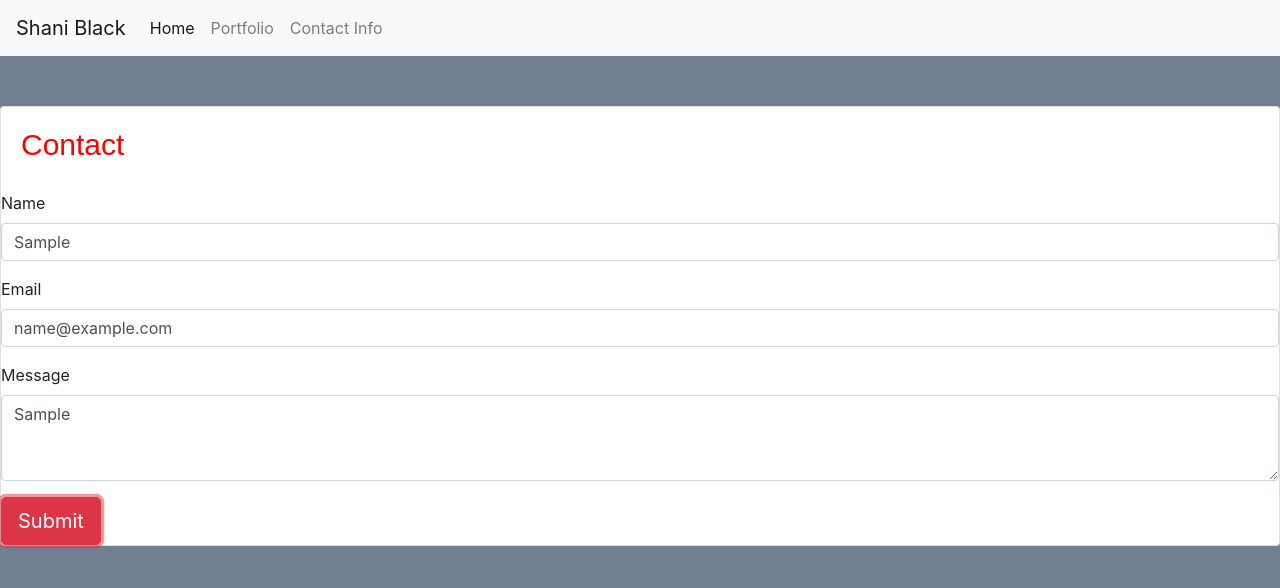
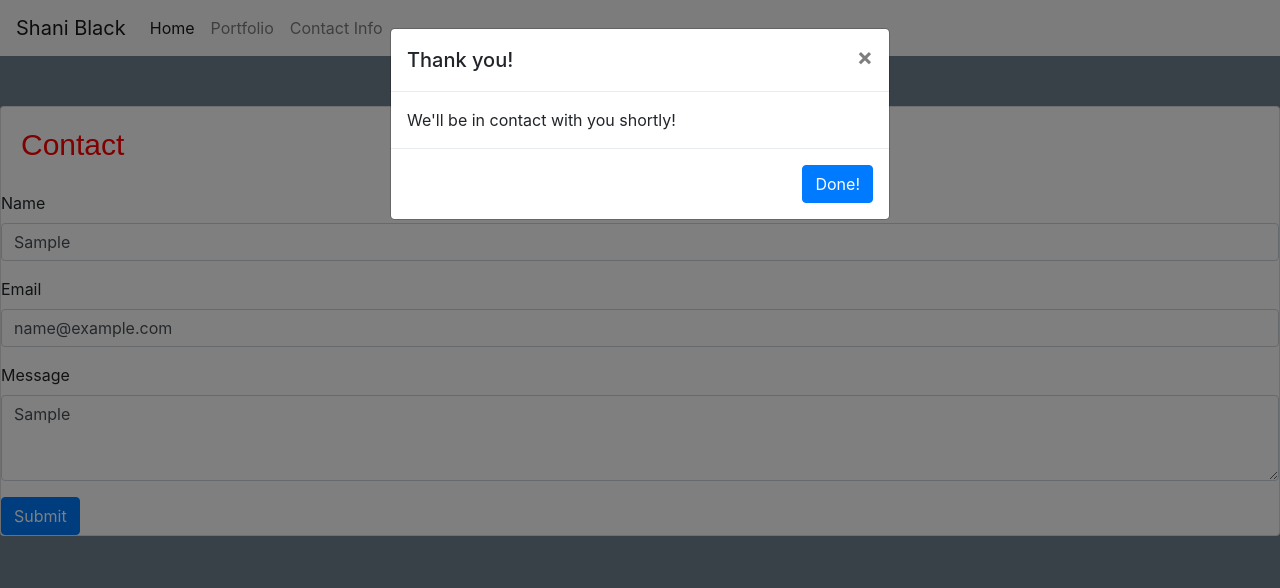
Before and after one commit to ShaniBlack/responsivePortfolio, a plain HTML site: page contact.html in a window 1280 px wide. Both pictures are taken after typing "Sample", "name@example.com", "Sample" into the empty fields and a click on the button "Submit". Drawn offline with nearby package versions, Linux system fonts and the light colour scheme.

Commit message:
removed popover button from contact form and changed to modal

```diff
--- a/contact.html
+++ b/contact.html
@@ -48,7 +48,29 @@
             <label for="formMessage">Message</label>
             <textarea class="form-control" id="formMessage" rows="3"></textarea>
           </div>
-          <button type="button" class="btn btn-lg btn-danger" data-toggle="popover" title="Thank you!" data-content="We will contact you back shortly!">Submit</button>
+          <!-- Button trigger modal -->
+<button type="button" class="btn btn-primary" data-toggle="modal" data-target="#contactModal">
+    Submit
+  </button>
+
+  <div class="modal fade" id="contactModal" tabindex="-1" role="dialog" aria-labelledby="examplecontactModalLabel" aria-hidden="true">
+    <div class="modal-dialog" role="document">
+      <div class="modal-content">
+        <div class="modal-header">
+          <h5 class="modal-title" id="contactModalLabel">Thank you!</h5>
+          <button type="button" class="close" data-dismiss="modal" aria-label="Close">
+            <span aria-hidden="true">&times;</span>
+          </button>
+        </div>
+        <div class="modal-body">
+          We'll be in contact with you shortly!
+        </div>
+        <div class="modal-footer">
+             <button type="button" class="btn btn-primary" data-dismiss="modal">Done!</button>
+        </div>
+      </div>
+    </div>
+  </div>
         </div>
         </div>
       </form>
```
